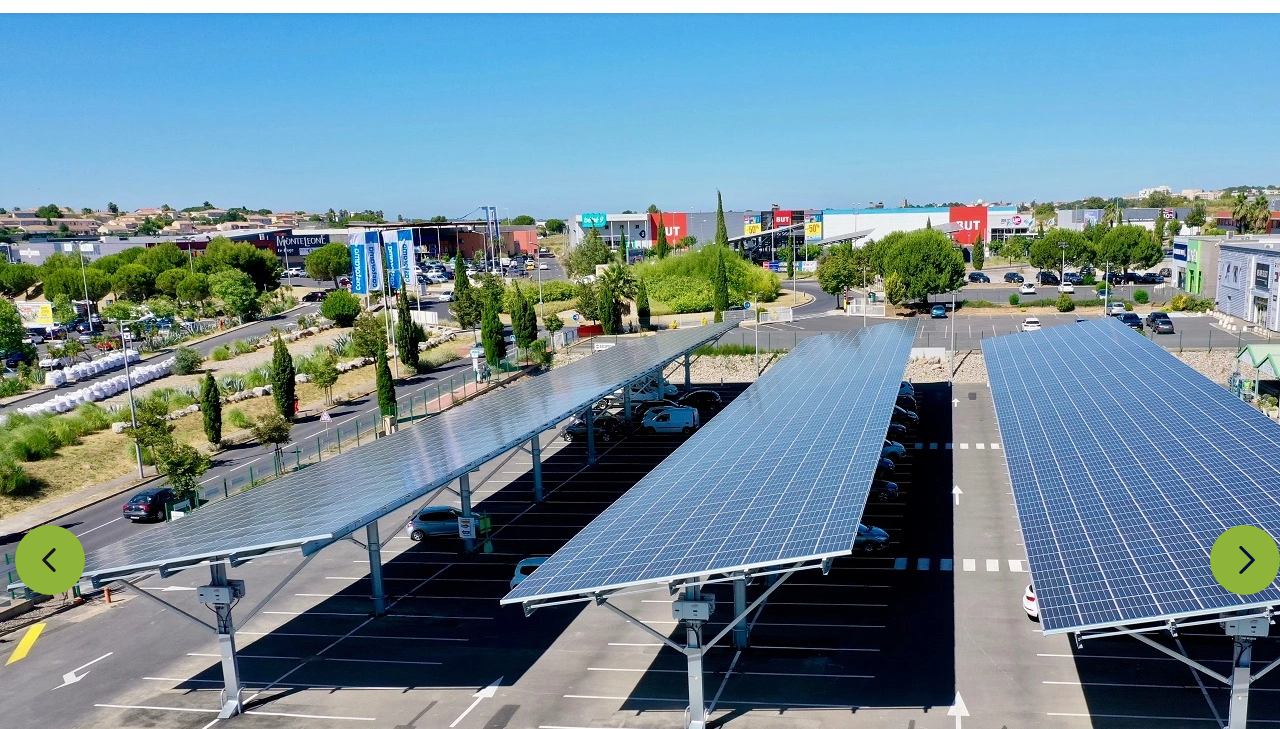
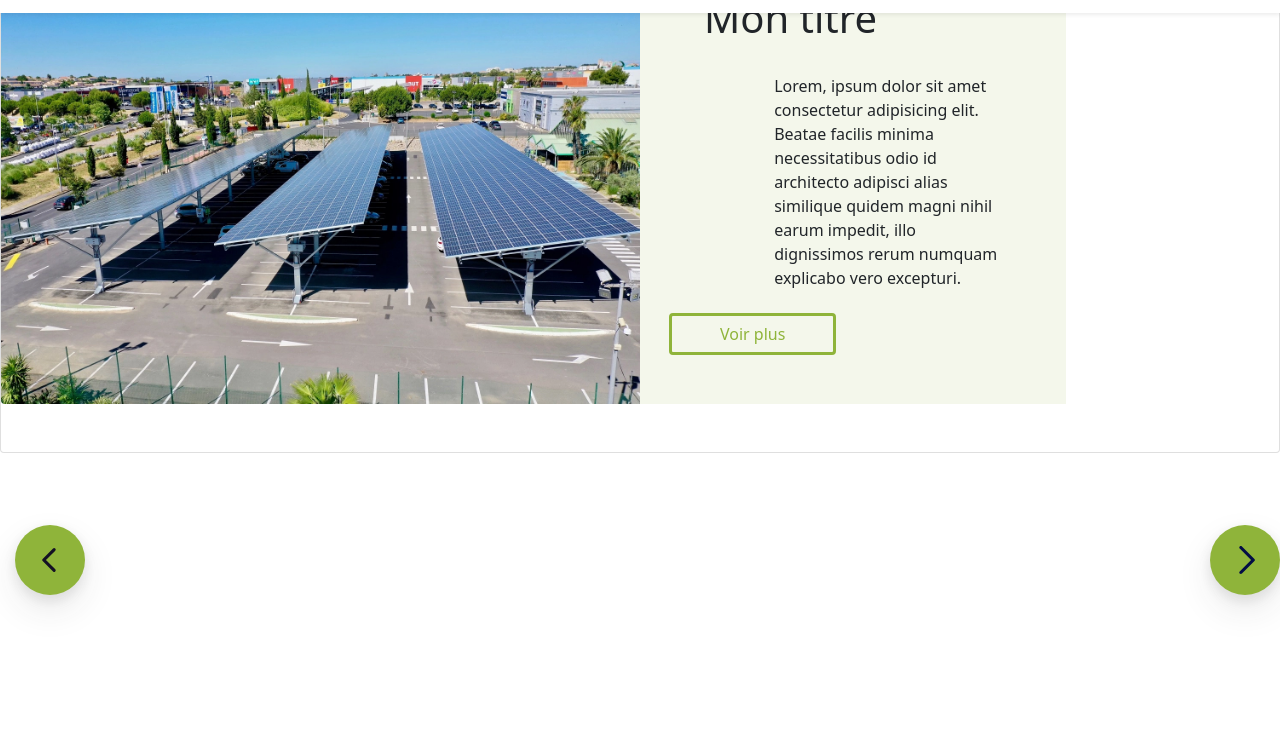
Before and after one commit to Matthieu-Charles/Sunpower, a website: page index.html in a window 1280 px wide. Shown: the part 71-800 px from the top of the page. Drawn offline with nearby package versions, Linux system fonts and the light colour scheme.

Commit message:
responcive carousel

```diff
--- a/index.html
+++ b/index.html
@@ -166,24 +166,27 @@
         <script src="../assets/js/style_formulaire.js"></script>
     </header>
     <div id="carousel1">
-        <div class="item py-5">
-            <div class="item__image">
-                <img src="./assets/images/ombriere-centreco.webp" alt="image entreprise">
+        <div class="item py-5 card mb-3">
+            <div class="row g-0">
+                <div class="item__image col-md-6">
+                    <img class="img-fluid rounded-start" src="./assets/images/ombriere-centreco.webp" alt="image entreprise">
                 </div>
-            <div class="item__body col-4 bg-primary bg-opacity-10">
-                <div class="item__title">
-                    <h1 class="ps-5 pb-4">Mon titre</h1>
-                </div>
-                <div class="item__description">
-                    <p class="pe-5">Lorem, ipsum dolor sit amet consectetur adipisicing elit. Beatae facilis
+                <div class="item__body col-4 bg-primary bg-opacity-10 col-md-4">
+                    <div class="item__title card-body">
+                        <h1 class="ps-5 pb-4 card-title">Mon titre</h1>
+                        <p class="pe-5 card-text">Lorem, ipsum dolor sit amet consectetur adipisicing elit. Beatae facilis
                             minima necessitatibus odio
                             id architecto adipisci alias similique quidem magni nihil earum impedit, illo
                             dignissimos rerum
                             numquam explicabo vero excepturi.</p>
-                </div>
                             <div class="btn contact">
                                 <button class="btn btn-outline-primary border-3 px-5" role="button" type="button">Voir
                                     plus</button>
+                            </div>
+                    </div>
+
+
+
                 </div>
             </div>
 
```
Lines whose indentation alone changed are shown as unchanged.
